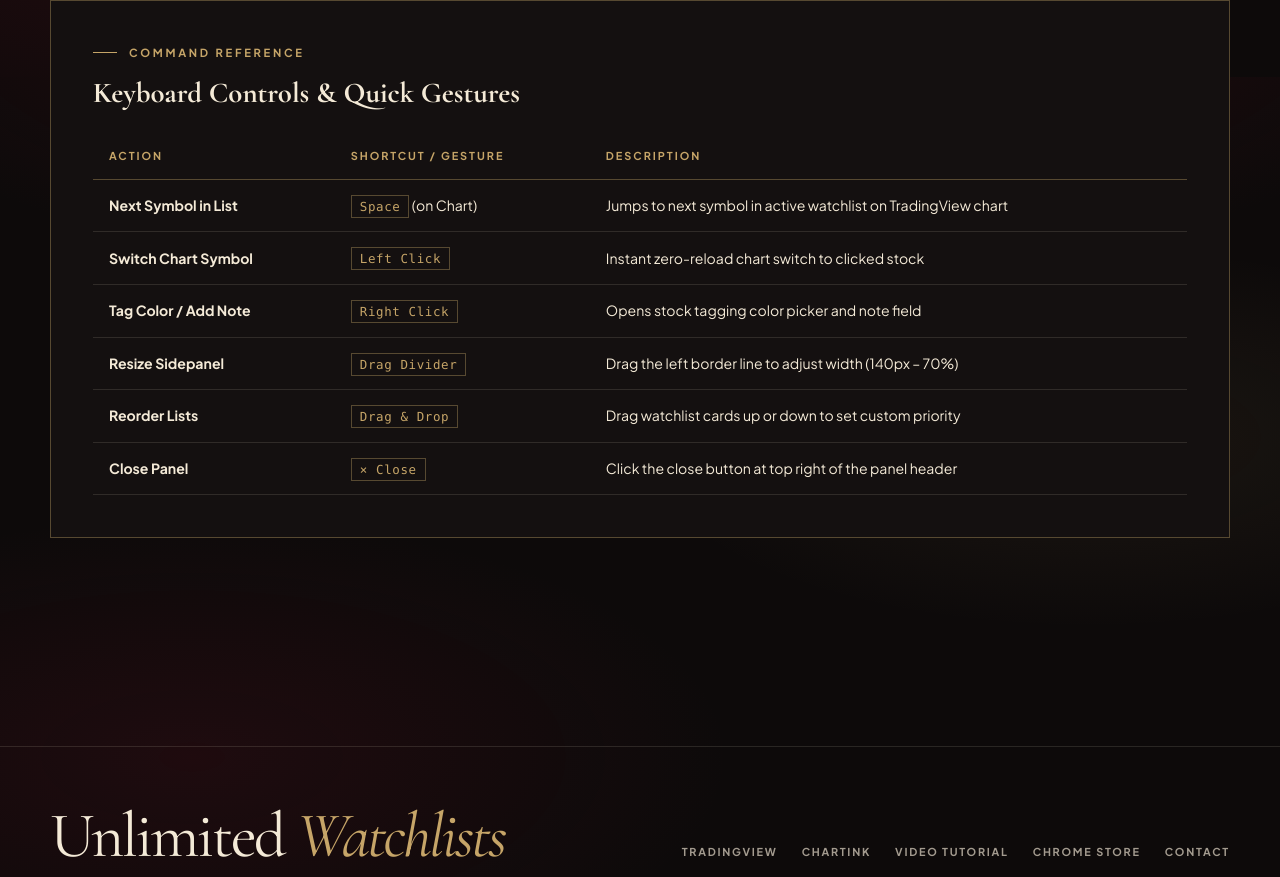
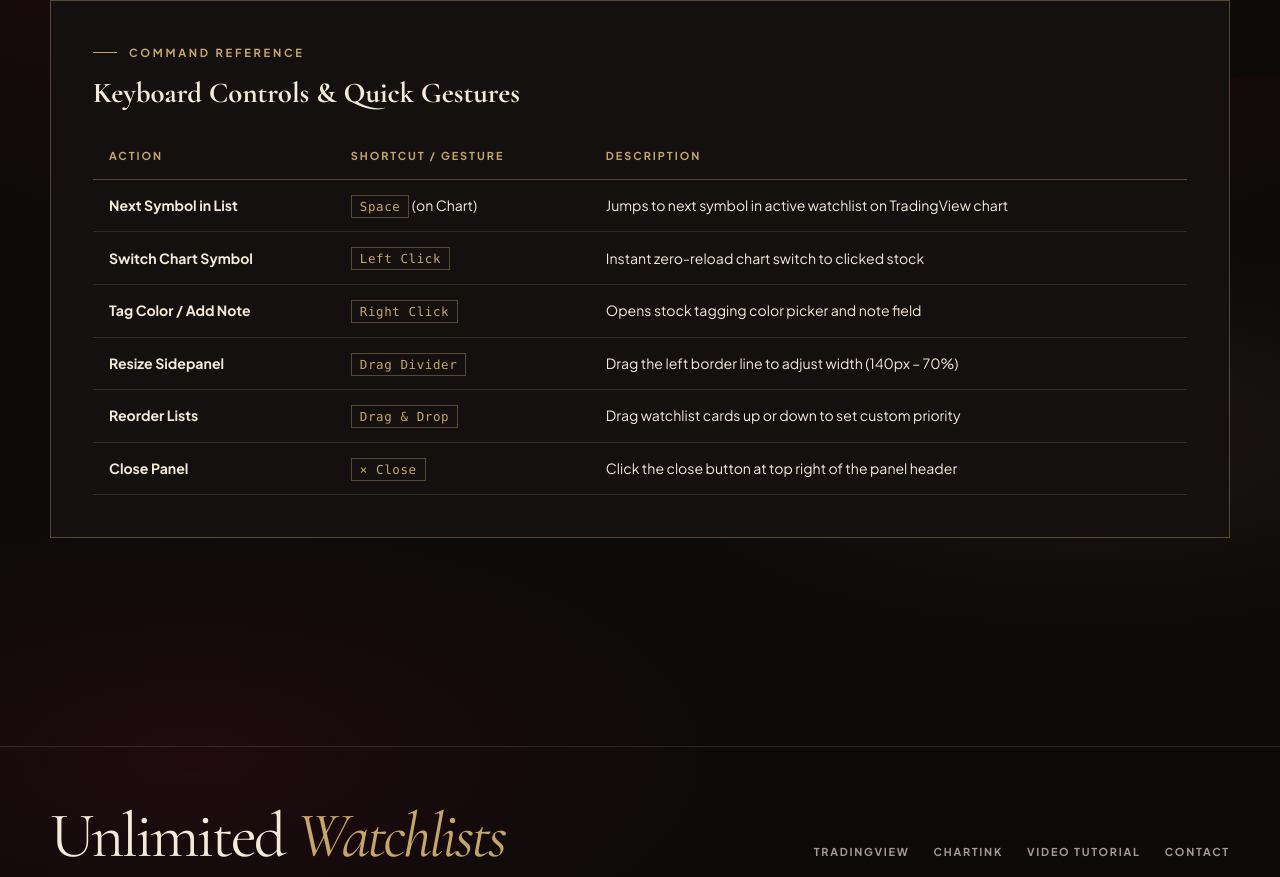
Before and after one commit to AlenSarangSatheesh/Tradingview-Watchlist, a browser extension: page welcome.html in a window 1280 px wide. Shown: the part 11123-12000 px from the top of the page. Drawn offline with nearby package versions, Linux system fonts and the light colour scheme.

Commit message:
Remove Chrome Store link from footer

```diff
--- a/welcome.html
+++ b/welcome.html
@@ -1698,7 +1698,6 @@
           <a href="https://www.tradingview.com/chart/" target="_blank" rel="noopener">TradingView</a>
           <a href="https://chartink.com" target="_blank" rel="noopener">Chartink</a>
           <a href="https://youtu.be/l0Yg0iohA30" target="_blank" rel="noopener">Video Tutorial</a>
-          <a href="https://chromewebstore.google.com/detail/keodmnkjfjgmbhoniajobonkkmgmnmei" target="_blank" rel="noopener">Chrome Store</a>
           <a href="mailto:alensarangsatheesh@gmail.com?subject=Feedback%20for%20Unlimited%20Watchlists">Contact</a>
         </div>
       </div>
```
